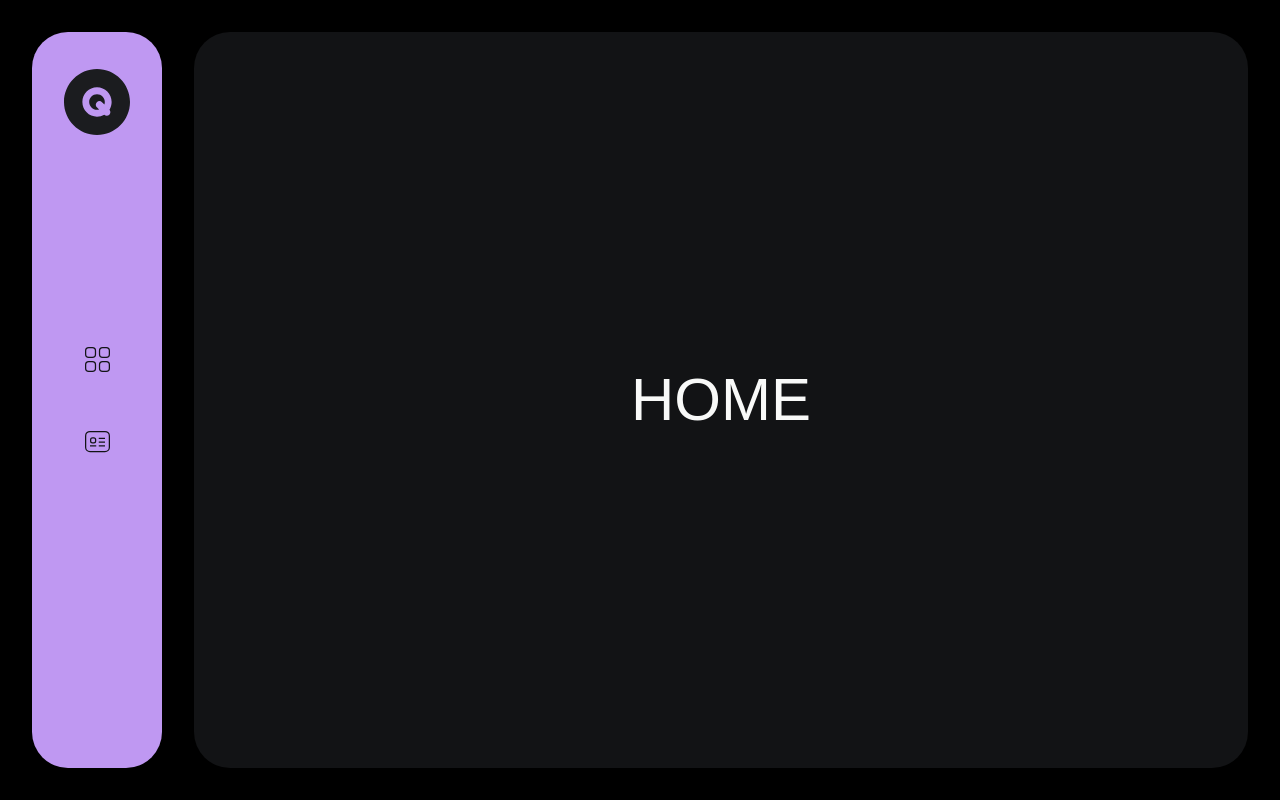
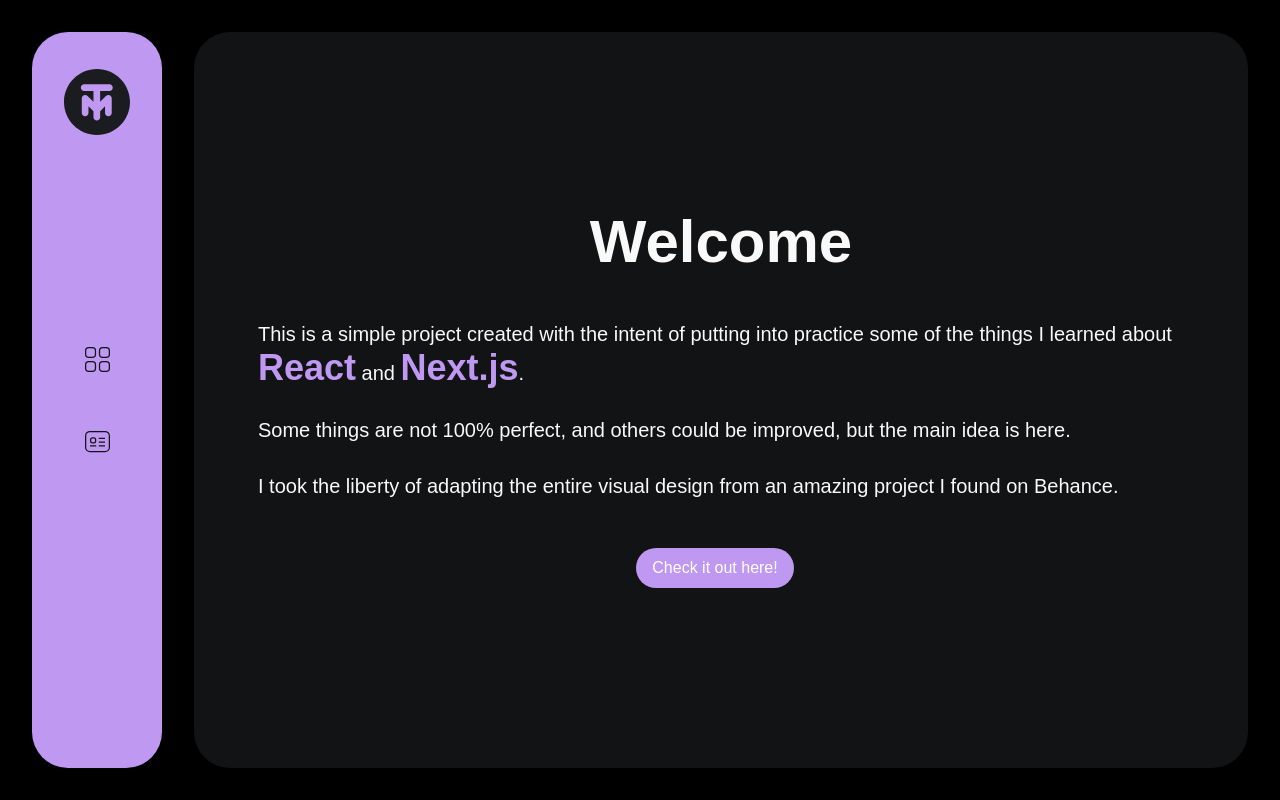
Before and after one commit to eduardostumpfj/tsk-management, a Next.js app: page / in a window 1280 px wide. Built offline with nearby package versions, Linux system fonts and the light colour scheme.

Commit message:
home page

```diff
--- a/app/page.js
+++ b/app/page.js
@@ -1,8 +1,26 @@
 
 export default function Home() {
   return (
-    <section className="grid w-full h-full items-center justify-center">
-      <h1 className="text-6xl text-center"> HOME </h1>
+    <section className="grid w-full h-[calc(100vh-60px-5rem)] md:h-full items-center justify-center px-8">
+      <div className="flex flex-col gap-12 items-center">
+        <h1 className="text-6xl text-center font-bold"> Welcome </h1>
+        <p className="text-xl">
+            This is a simple project created with the intent of putting into practice some of the things I learned about <span className="font-black text-4xl text-purple-100">React</span> and <span className="font-black text-4xl text-purple-100">Next.js</span>.
+            <br />
+            <br />
+            Some things are not 100% perfect, and others could be improved, but the main idea is here.
+            <br />
+            <br />
+            I took the liberty of adapting the entire visual design from an amazing project I found on Behance.
+        </p>
+        <a
+          className="bg-purple-100 min-w-[100px] mr-3 w-fit text-light-100 px-4 py-2 rounded-full justify-self-center hover:bg-purple-300 transition-[backGround] cursor-pointer"
+           href="https://www.behance.net/gallery/203264349/QTaask-Project-Manager?tracking_source=search_projects|managment+webapp&l=57"
+           target="_blank"
+        >
+            Check it out here!
+        </a>
+      </div>
     </section>
   );
 }
--- a/components/molecules/TimeLineChart.js
+++ b/components/molecules/TimeLineChart.js
@@ -37,16 +37,20 @@
         timelineRange.forEach((tl, index) => {
             if(date1.getFullYear() == tl.getFullYear() && date1.getMonth() == tl.getMonth() && date1.getDate() === tl.getDate()){
                 if(!foundStart){
-                    timelineType == 'Month' ? startIndex = index + 2 : startIndex = index + 1
+                    timelineType == 'Month' ? startIndex = index + 2 : null
+                    timelineType == 'Week'  ? startIndex = index + 1 : null
+                    timelineType == 'Day'   ? startIndex = index     : null
                     foundStart = true
                 }
             }
             if(date2.getFullYear() == tl.getFullYear() && date2.getMonth() == tl.getMonth() && date2.getDate() === tl.getDate()){
-                endIndex = index + 3
+                //endIndex = index + 3
+                timelineType == 'Week'  ? endIndex = index + 1: null
+                timelineType == 'Month' ? endIndex = index + 2: null
             }
         });
-
         if(startIndex >= 1 && endIndex == 1){ endIndex = timelineRange.length + 1}
+        console.log(startIndex, endIndex)
         return {
           ...task,
           gridColumnStart: startIndex,
```
Also changed, not shown: assets/logo.svg.
